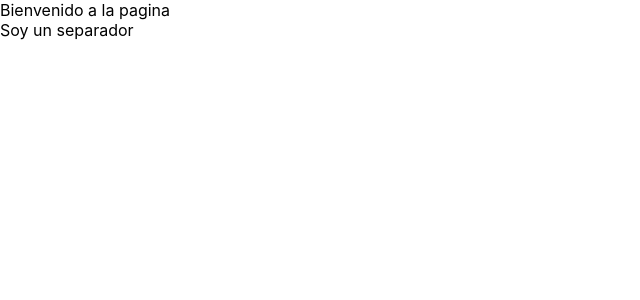
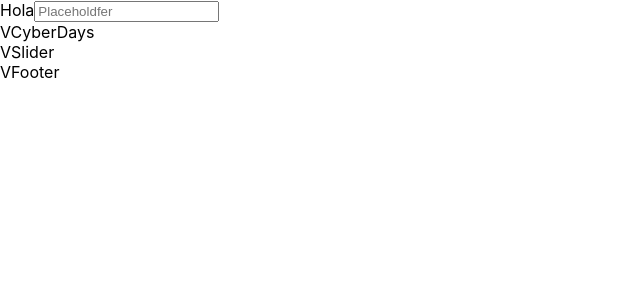
Before and after one commit to tatoo-carlos-23/mas-uno--react, a React (Create React App) app: page / in a window 1280 px wide. Shown: the top 300 px of the page, without its empty margins (0-640 px from the left). Built offline with nearby package versions, Linux system fonts and the light colour scheme.

Commit message:
separando por vistas el modulo o pagina home

```diff
--- a/src/modules/home/HomePage.tsx
+++ b/src/modules/home/HomePage.tsx
@@ -1,11 +1,16 @@
-import { USeparatorCircle } from "@components/SeparatorCircle/USeparatorCircle";
+import { VHeader } from "./views/VHeader";
+import { VCyberDays } from "./views/VCyberDays";
+import { VSlider } from "./views/VSlider";
+import { VFooter } from "./views/VFooter";
+
 const HomePage = () => {
   return (
-    <div>
-      Bienvenido a la pagina
-      <br />
-      <USeparatorCircle />
-    </div>
+    <>
+      <VHeader />
+      <VCyberDays />
+      <VSlider />
+      <VFooter />
+    </>
   );
 };
 
--- /dev/null
+++ b/src/modules/home/views/VCyberDays.tsx
@@ -0,0 +1,3 @@
+export const VCyberDays = () => {
+    return <div>VCyberDays</div>;
+  };
--- /dev/null
+++ b/src/modules/home/views/VFooter.tsx
@@ -0,0 +1,3 @@
+export const VFooter = () => {
+  return <div>VFooter</div>;
+};
--- /dev/null
+++ b/src/modules/home/views/VHeader.tsx
@@ -0,0 +1,8 @@
+import { UInput } from "@components/input/UInput";
+export const VHeader = () => {
+  return (
+    <div>
+      <UInput />
+    </div>
+  );
+};
--- /dev/null
+++ b/src/modules/home/views/VSlider.tsx
@@ -0,0 +1,3 @@
+export const VSlider = () => {
+  return <div>VSlider</div>;
+};
```
Also changed, not shown: src/shared/components/separator-circle/USeparatorCircle.tsx (renamed from src/shared/components/SeparatorCircle/USeparatorCircle.tsx).
